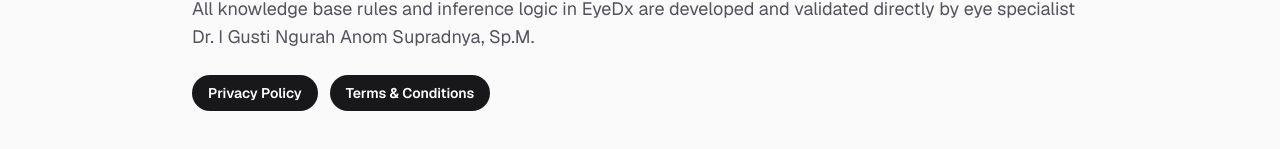
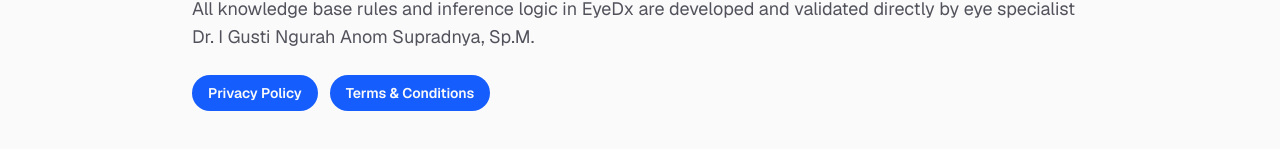
Before and after one commit to yudiwidiandana/eyedx, a Next.js app: page /about in a window 1280 px wide. Shown: the part 553-702 px from the top of the page. Built offline with nearby package versions, Linux system fonts and the light colour scheme; no server answers.

Commit message:
feat: ubah warna primary website menjadi biru (token, tombol About, profil)

```diff
--- a/app/about/page.tsx
+++ b/app/about/page.tsx
@@ -30,14 +30,14 @@ export function AboutPageContent({ locale }: { locale: Locale }) {
               <button
                 type="button"
                 onClick={() => setShowPrivacy(true)}
-                className="inline-flex rounded-full bg-zinc-900 px-4 py-2 text-sm font-semibold text-white transition hover:bg-zinc-700"
+                className="inline-flex rounded-full bg-primary px-4 py-2 text-sm font-semibold text-primary-foreground transition hover:bg-primary/90"
               >
                 {t.privacyButtonLabel}
               </button>
               <button
                 type="button"
                 onClick={() => setShowTerms(true)}
-                className="inline-flex rounded-full bg-zinc-900 px-4 py-2 text-sm font-semibold text-white transition hover:bg-zinc-700"
+                className="inline-flex rounded-full bg-primary px-4 py-2 text-sm font-semibold text-primary-foreground transition hover:bg-primary/90"
               >
                 {t.termsButtonLabel}
               </button>
@@ -54,7 +54,7 @@ export function AboutPageContent({ locale }: { locale: Locale }) {
             <button
               type="button"
               onClick={() => setShowPrivacy(false)}
-              className="inline-flex rounded-full bg-zinc-900 px-4 py-2 text-sm font-semibold text-white transition hover:bg-zinc-700"
+              className="inline-flex rounded-full bg-primary px-4 py-2 text-sm font-semibold text-primary-foreground transition hover:bg-primary/90"
             >
               {t.closeButtonLabel}
             </button>
@@ -70,7 +70,7 @@ export function AboutPageContent({ locale }: { locale: Locale }) {
             <button
               type="button"
               onClick={() => setShowTerms(false)}
-              className="inline-flex rounded-full bg-zinc-900 px-4 py-2 text-sm font-semibold text-white transition hover:bg-zinc-700"
+              className="inline-flex rounded-full bg-primary px-4 py-2 text-sm font-semibold text-primary-foreground transition hover:bg-primary/90"
             >
               {t.closeButtonLabel}
             </button>
--- a/app/globals.css
+++ b/app/globals.css
@@ -55,7 +55,7 @@
   --card-foreground: oklch(0.145 0 0);
   --popover: oklch(1 0 0);
   --popover-foreground: oklch(0.145 0 0);
-  --primary: oklch(0.205 0 0);
+  --primary: oklch(0.546 0.245 262.881);
   --primary-foreground: oklch(0.985 0 0);
   --secondary: oklch(0.97 0 0);
   --secondary-foreground: oklch(0.205 0 0);
@@ -66,7 +66,7 @@
   --destructive: oklch(0.577 0.245 27.325);
   --border: oklch(0.922 0 0);
   --input: oklch(0.922 0 0);
-  --ring: oklch(0.708 0 0);
+  --ring: oklch(0.623 0.214 259.815);
   --chart-1: oklch(0.87 0 0);
   --chart-2: oklch(0.556 0 0);
   --chart-3: oklch(0.439 0 0);
@@ -75,7 +75,7 @@
   --radius: 0.625rem;
   --sidebar: oklch(0.985 0 0);
   --sidebar-foreground: oklch(0.145 0 0);
-  --sidebar-primary: oklch(0.205 0 0);
+  --sidebar-primary: oklch(0.546 0.245 262.881);
   --sidebar-primary-foreground: oklch(0.985 0 0);
   --sidebar-accent: oklch(0.97 0 0);
   --sidebar-accent-foreground: oklch(0.205 0 0);
@@ -90,8 +90,8 @@
   --card-foreground: oklch(0.985 0 0);
   --popover: oklch(0.205 0 0);
   --popover-foreground: oklch(0.985 0 0);
-  --primary: oklch(0.922 0 0);
-  --primary-foreground: oklch(0.205 0 0);
+  --primary: oklch(0.546 0.245 262.881);
+  --primary-foreground: oklch(0.985 0 0);
   --secondary: oklch(0.269 0 0);
   --secondary-foreground: oklch(0.985 0 0);
   --muted: oklch(0.269 0 0);
@@ -101,7 +101,7 @@
   --destructive: oklch(0.704 0.191 22.216);
   --border: oklch(1 0 0 / 10%);
   --input: oklch(1 0 0 / 15%);
-  --ring: oklch(0.556 0 0);
+  --ring: oklch(0.623 0.214 259.815);
   --chart-1: oklch(0.87 0 0);
   --chart-2: oklch(0.556 0 0);
   --chart-3: oklch(0.439 0 0);
--- a/app/profile/page.tsx
+++ b/app/profile/page.tsx
@@ -99,7 +99,7 @@ export function ProfilePageContent({ locale }: { locale: Locale }) {
               <p className="text-gray-600 mb-4">{t.historyEmpty}</p>
               <Link
                 href={path("diagnosis")}
-                className="inline-block px-6 py-2 bg-blue-600 text-white rounded-md hover:bg-blue-700"
+                className="inline-block px-6 py-2 bg-primary text-primary-foreground rounded-md hover:bg-primary/90"
               >
                 {t.startDiagnosis}
               </Link>
@@ -150,7 +150,7 @@ export function ProfilePageContent({ locale }: { locale: Locale }) {
                       <td className="px-6 py-4 whitespace-nowrap text-sm">
                         <Link
                           href={`${path("results")}/${item.id}`}
-                          className="text-blue-600 hover:text-blue-800"
+                          className="text-primary hover:text-primary/80"
                         >
                           {t.viewResult}
                         </Link>
```
